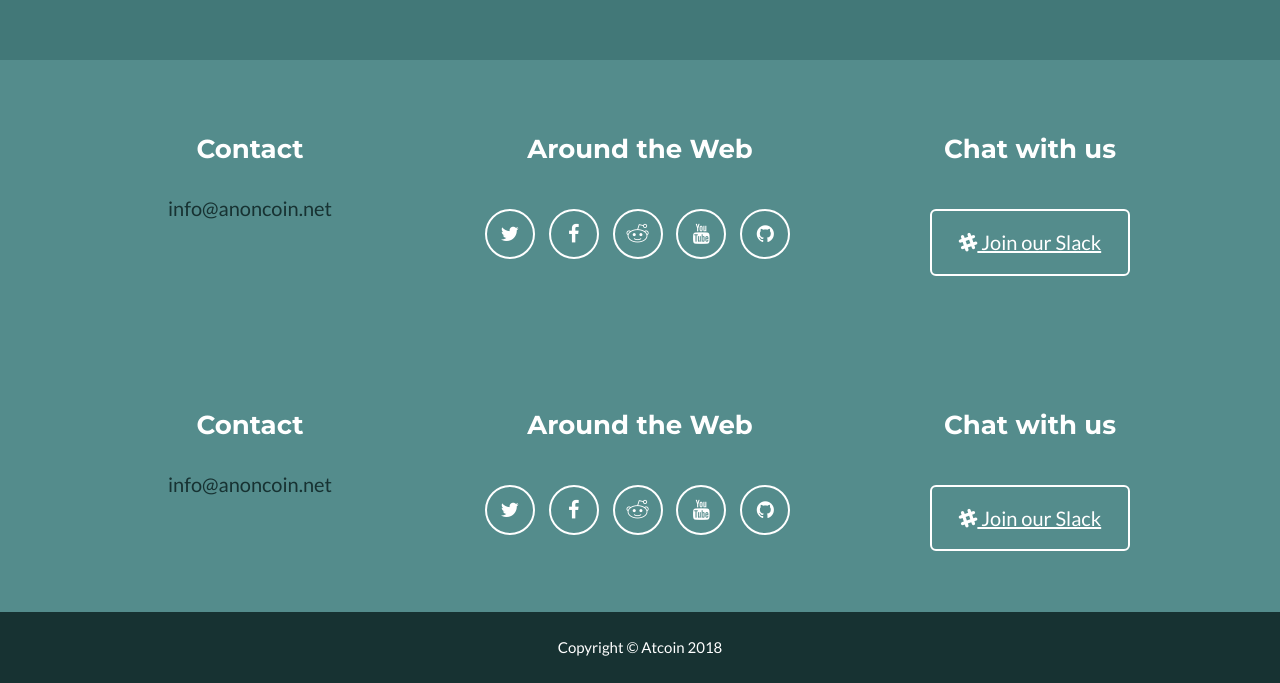
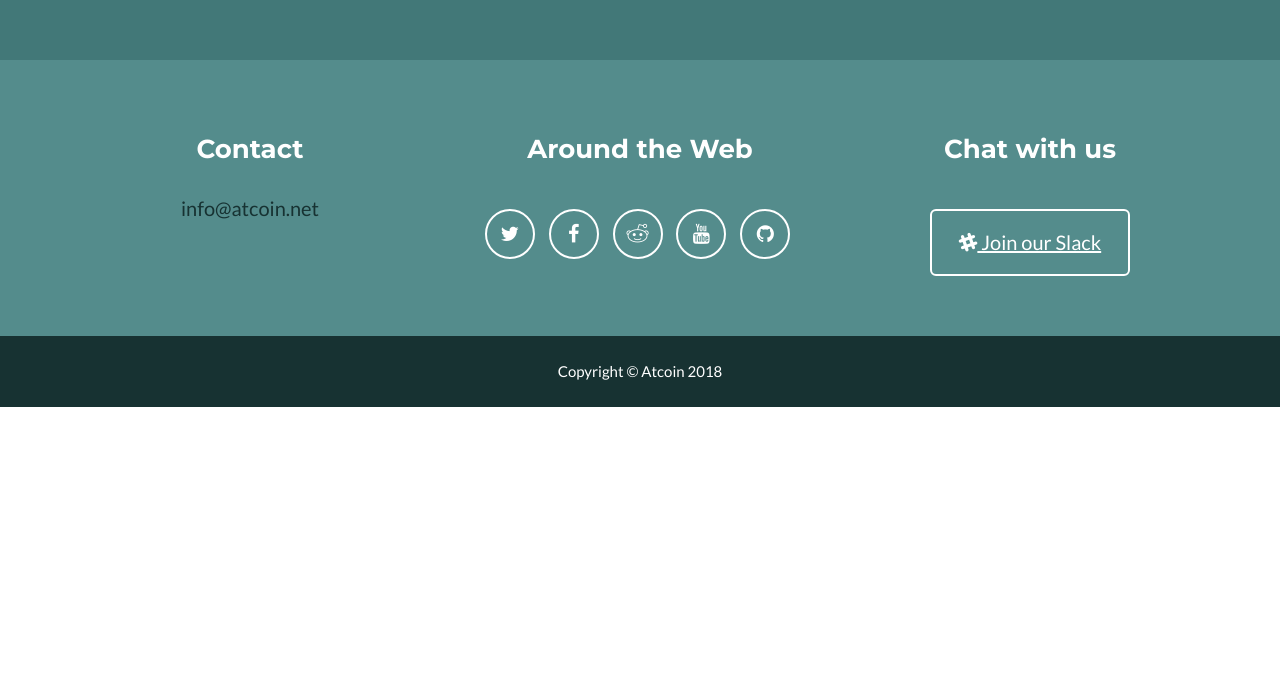
Before and after one commit to atcoindev/at.github.io, a plain HTML site: page index.html in a window 1280 px wide. Shown: the part 3192-3875 px from the top of the page. After the commit the page ends 3599 px from the top, so only its background shows below. Drawn offline with Linux system fonts and the light colour scheme.

Commit message:
Update index.html

```diff
--- a/index.html
+++ b/index.html
@@ -296,6 +296,13 @@
 </div>
 </section>
 <!-- Footer -->
+
+</section>
+    </div>
+</div>
+</div>
+</section>
+<!-- Footer -->
 <footer class="text-center">
     <div class="footer-above">
         <div class="container">
@@ -303,7 +310,7 @@
                 <div class="footer-col col-md-4">
                     <h3>Contact</h3>
                     <p>
-                         info@anoncoin.net
+                         info@atcoin.net
                         <br>
                     </p>
                 </div>
@@ -336,73 +343,7 @@
                         </li>
 
                         <li>
-                            <a href="https://github.com/Atcoin/anoncoin" class="btn-social btn-outline">
-                                <i class="fa fa-fw fa-github"></i>
-                            </a>
-                        </li>
-
-                    </ul>
-                </div>
-                <div class="footer-col col-md-4">
-                    <h3>Chat with us</h3>
-                    <p>
-                            <a href="https://join.slack.com/t/anoncoin/shared_invite/enQtMjcxMzUxMjk5ODYwLTU0OTJhNmIxNzYyY2JiMzUxOGZhMjYzNmQ3YmViNWM1OWIxZGNlMGY0Zjg1NzdhMDAyZmRiYTFhNTM1OWZiYTU
-                            " class="btn btn-lg btn-outline">
-                                <i class="fa fa-slack"></i> Join our Slack
-                            </a>
-                    </p>
-                </div>
-
-
-        </div>
-    </div>
-</section>
-    </div>
-</div>
-</div>
-</section>
-<!-- Footer -->
-<footer class="text-center">
-    <div class="footer-above">
-        <div class="container">
-            <div class="row">
-                <div class="footer-col col-md-4">
-                    <h3>Contact</h3>
-                    <p>
-                         info@anoncoin.net
-                        <br>
-                    </p>
-                </div>
-                <div class="footer-col col-md-4">
-                    <h3>Around the Web</h3>
-                    <ul class="list-inline">
-
-                        <li>
-                            <a href="https://twitter.com/anoncoinproject" class="btn-social btn-outline">
-                                <i class="fa fa-fw fa-twitter"></i>
-                            </a>
-                        </li>
-
-                        <li>
-                            <a href="https://www.facebook.com/Atcoin/" class="btn-social btn-outline">
-                                <i class="fa fa-fw fa-facebook"></i>
-                            </a>
-                        </li>
-
-                        <li>
-                            <a href="https://www.reddit.com/r/Atcoin/" class="btn-social btn-outline">
-                                <i class="fa fa-fw fa-reddit"></i>
-                            </a>
-                        </li>
-
-                        <li>
-                            <a href="https://www.youtube.com/channel/UCwKSmUNcoRrBwm-kdsl1n2w" class="btn-social btn-outline">
-                                <i class="fa fa-fw fa-youtube"></i>
-                            </a>
-                        </li>
-
-                        <li>
-                            <a href="https://github.com/Atcoin/anoncoin" class="btn-social btn-outline">
+                            <a href="https://github.com/Atcoin/atcoin" class="btn-social btn-outline">
                                 <i class="fa fa-fw fa-github"></i>
                             </a>
                         </li>
```
